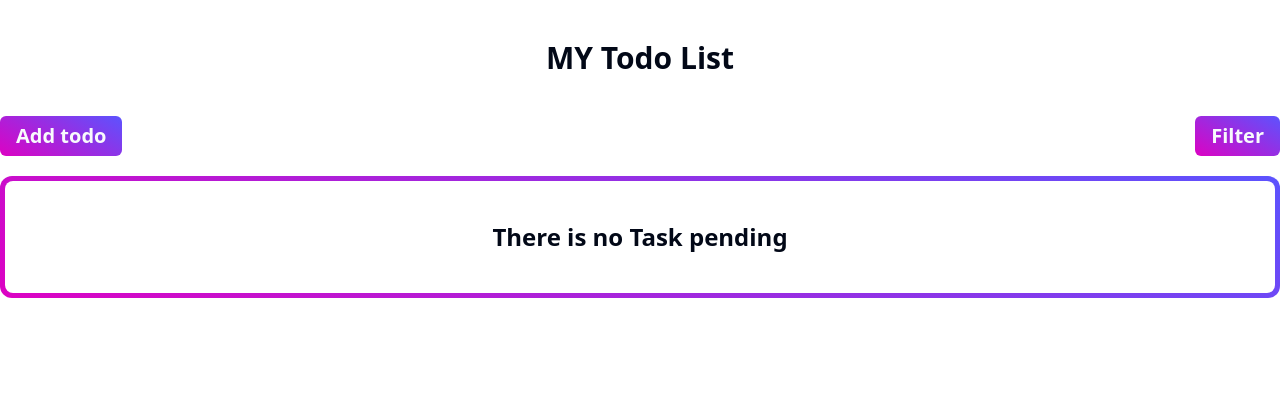
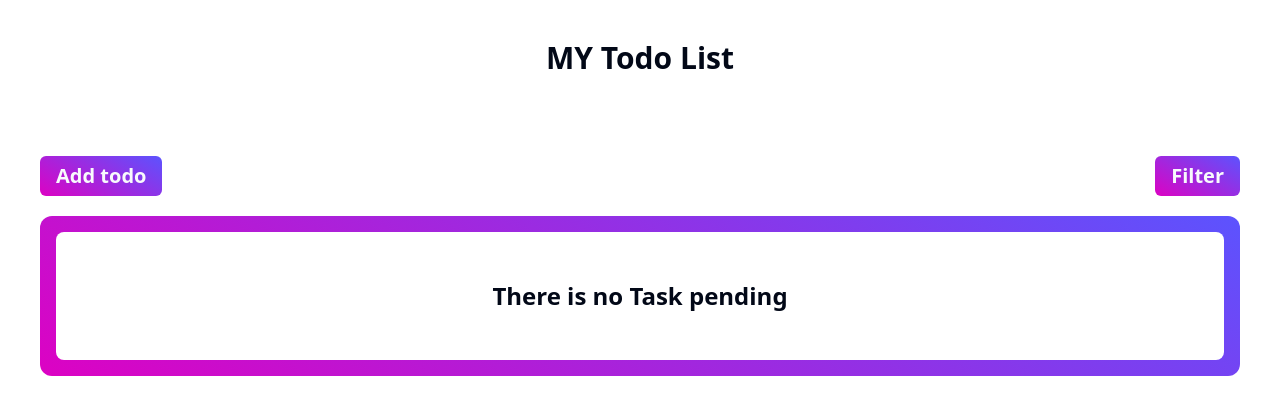
Before and after one commit to SShipon/Todo-list-redux, a React (Vite) app: page / in a window 1280 px wide. Shown: the top 414 px of the page. Built offline with nearby package versions, Linux system fonts and the light colour scheme.

Commit message:
all error done

```diff
--- a/src/components/todo/AddTodoDialog.tsx
+++ b/src/components/todo/AddTodoDialog.tsx
@@ -18,28 +18,27 @@ import { AddTodo } from "@/redux/features/todoSlice";
 const AddTodoDialog = () => {
     const [task, setTask] = useState('');
     const [description, setDescription] = useState('');
-    const dispatch  = useAppDispatch()
-
+    const dispatch = useAppDispatch();
 
     const onSubmit = (e: FormEvent) => {
         e.preventDefault();
-        const RandomString =  Math.random().toString(36).substring(2, 7)
+        const RandomString = Math.random().toString(36).substring(2, 7);
 
-        const taskDetails ={
-          id:RandomString,
-          title:task,
-          description:description
-        }
+        const taskDetails = {
+            id: RandomString,
+            title: task,
+            description: description,
+        };
         dispatch(AddTodo(taskDetails));
-        console.log(taskDetails)
-    }
+        console.log(taskDetails);
+    };
 
     return (
         <Dialog>
             <DialogTrigger asChild>
                 <Button className="bg-primary-gradient text-xl font-semibold">Add todo</Button>
             </DialogTrigger>
-            <DialogContent className="sm:max-w-[425px]">
+            <DialogContent className="w-full max-w-sm sm:max-w-md md:max-w-lg lg:max-w-xl mx-auto p-4 sm:p-6 md:p-8 lg:p-10">
                 <DialogHeader>
                     <DialogTitle>Add Todo</DialogTitle>
                     <DialogDescription>
@@ -48,31 +47,31 @@ const AddTodoDialog = () => {
                 </DialogHeader>
                 <form onSubmit={onSubmit}>
                     <div className="grid gap-4 py-4">
-                        <div className="grid grid-cols-4 items-center gap-4">
-                            <Label htmlFor="task" className="text-right">
+                        <div className="grid grid-cols-1 sm:grid-cols-4 items-center gap-4">
+                            <Label htmlFor="task" className="sm:text-right">
                                 Task
                             </Label>
                             <Input
                                 onBlur={(e) => setTask(e.target.value)}
                                 id="task"
-                                className="col-span-3"
+                                className="col-span-1 sm:col-span-3"
                             />
                         </div>
-                        <div className="grid grid-cols-4 items-center gap-4">
-                            <Label htmlFor="description" className="text-right">
+                        <div className="grid grid-cols-1 sm:grid-cols-4 items-center gap-4">
+                            <Label htmlFor="description" className="sm:text-right">
                                 Description
                             </Label>
                             <Input
                                 onBlur={(e) => setDescription(e.target.value)}
                                 id="description"
-                                className="col-span-3"
+                                className="col-span-1 sm:col-span-3"
                             />
                         </div>
                     </div>
                     <DialogFooter>
-                       <DialogClose asChild>
-                       <Button type="submit">Save changes</Button>
-                       </DialogClose>
+                        <DialogClose asChild>
+                            <Button type="submit">Save changes</Button>
+                        </DialogClose>
                     </DialogFooter>
                 </form>
             </DialogContent>
--- a/src/components/todo/TodoCard.tsx
+++ b/src/components/todo/TodoCard.tsx
@@ -1,5 +1,5 @@
-import { useState } from "react";
-import { deleteTodo } from "@/redux/features/todoSlice";
+import { useState, useEffect } from "react";
+import { deleteTodo, toggleComplete } from "@/redux/features/todoSlice";
 import { Button } from "../ui/button";
 import { useDispatch } from "react-redux";
 
@@ -7,12 +7,17 @@ type TTodoCard = {
   id: string;
   title: string;
   description: string;
+  isCompleted?: boolean
 }
 
-const TodoCard = ({ id, title, description }: TTodoCard) => {
+const TodoCard = ({ id, title, description, isCompleted = false }: TTodoCard) => {
   const dispatch = useDispatch();
-  const [isChecked, setIsChecked] = useState(false);
+  const [isChecked, setIsChecked] = useState(isCompleted);
   const [showModal, setShowModal] = useState(false);
+
+  useEffect(() => {
+    setIsChecked(isCompleted);
+  }, [isCompleted]);
 
   const handleDelete = () => {
     setShowModal(true);
@@ -25,13 +30,14 @@ const TodoCard = ({ id, title, description }: TTodoCard) => {
 
   const handleCheckboxChange = () => {
     setIsChecked(!isChecked);
+    dispatch(toggleComplete(id));
   };
 
   return (
     <div className="bg-white rounded-md flex justify-between p-3 border">
-      <input checked={isChecked} onChange={handleCheckboxChange} type="checkbox" name="" id="" />
+      <input onChange={handleCheckboxChange} checked={isChecked} type="checkbox" name="complete" id="complete" />
       <p className="font-semibold">{title}</p>
-      <p>Time:</p>
+      <p>{isChecked ? <span className="text-green-700">Done</span> : <span className="text-red-700">Pending</span>}</p>
       <p>{description}</p>
       <div className="space-x-3">
         <Button onClick={handleDelete} className={`bg-red-600 ${!isChecked ? 'cursor-not-allowed' : ''}`} disabled={!isChecked}>
--- a/src/components/todo/TodoContainer.tsx
+++ b/src/components/todo/TodoContainer.tsx
@@ -1,36 +1,41 @@
-
 import { useAppSelector } from "@/redux/hooks/hook";
 import AddTodoDialog from "./AddTodoDialog";
 import TodoCard from "./TodoCard";
 import TodoFilter from "./TodoFilter";
 
+const TodoContainer = () => {
+    const { todos } = useAppSelector(state => state.todos);
 
-const TodoContainer = () => {
-    const {todos} = useAppSelector(state => state.todos)
+    const sortedTodos = [...todos].sort((a, b) => {
+        const aCompleted = a.isCompleted ?? false;
+        const bCompleted = b.isCompleted ?? false;
+        // Sorting logic: false (pending) comes before true (completed)
+        return Number(aCompleted) - Number(bCompleted);
+    });
+
     return (
-        <div>
-            <div className="flex justify-between mb-5">
+        <div className="container mx-auto p-4 sm:p-6 md:p-8 lg:p-10">
+            <div className="flex flex-col sm:flex-row justify-between mb-5 space-y-4 sm:space-y-0">
                 <AddTodoDialog />
                 <TodoFilter />
             </div>
-            <div className="bg-red-500 bg-primary-gradient w-full h-full rounded-xl p-[5px]">
-                <div className="bg-white p-5 w-full h-full rounded-lg space-y-3">
-                    {
-                        todos.length > 0 ? (
-                            todos.map((item) => (
+            <div className="bg-red-500 bg-primary-gradient w-full h-full rounded-xl p-1 sm:p-2 md:p-3 lg:p-4">
+                <div className="bg-white p-4 sm:p-5 md:p-6 lg:p-7 w-full h-full rounded-lg space-y-3">
+                    {sortedTodos.length > 0 ? (
+                        sortedTodos.map((item) => (
                             <TodoCard
                                 key={item.id}
                                 id={item.id}
                                 title={item.title}
                                 description={item.description}
+                                isCompleted={item.isCompleted} // Pass the isCompleted prop
                             />
                         ))
                     ) : (
                         <div className="bg-white text-2xl font-bold p-5 flex justify-center items-center rounded-md">
                             <p>There is no Task pending</p>
                         </div>
-                        )
-                    }
+                    )}
                 </div>
             </div>
         </div>
--- a/src/redux/features/todoSlice.ts
+++ b/src/redux/features/todoSlice.ts
@@ -25,9 +25,15 @@ const todoSlice = createSlice({
         deleteTodo: (state, action: PayloadAction<string>) => {
             state.todos = state.todos.filter(todo => todo.id !== action.payload);
           },
+          toggleComplete: (state, action: PayloadAction<string>) => {
+            const todo = state.todos.find((todo) => todo.id === action.payload);
+            if (todo) {
+              todo.isCompleted = !todo.isCompleted;
+            }
+          },
     },
 });
 
-export const  {AddTodo ,deleteTodo} = todoSlice.actions
+export const  {AddTodo ,deleteTodo,toggleComplete} = todoSlice.actions
 
 export default todoSlice.reducer;
```
Lines whose indentation alone changed are shown as unchanged.
